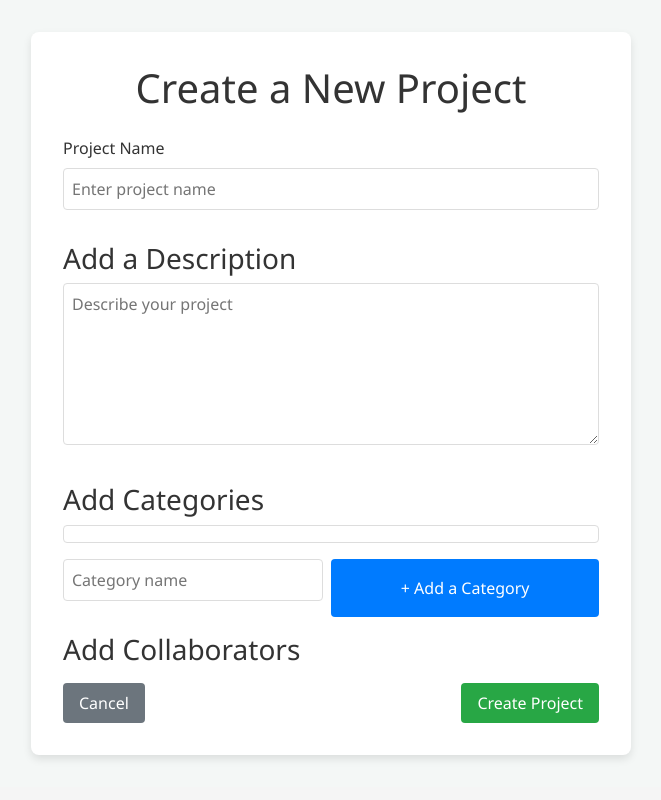
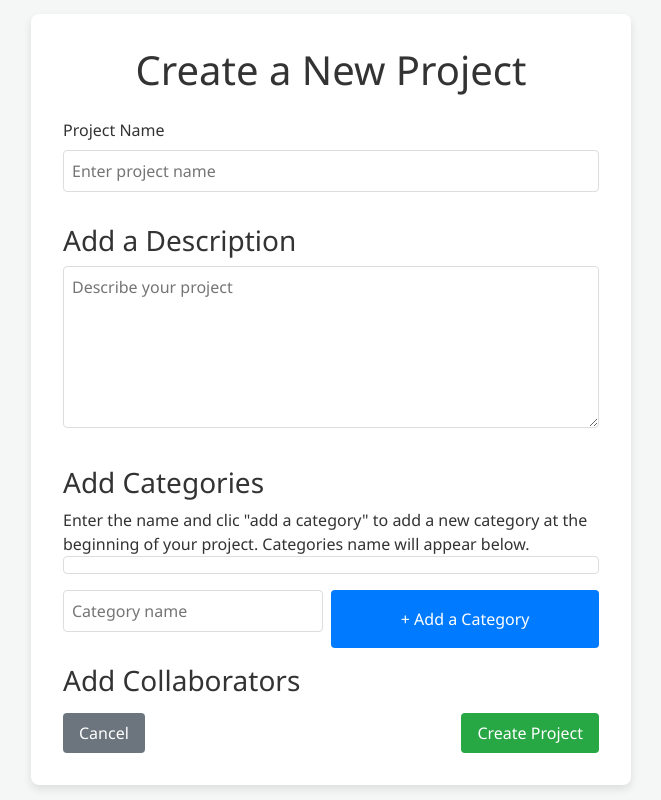
Before and after one commit to antoinech2/Trell-IMT, a Flask app: template templates/project_creator.html.jinja2 in a window 1280 px wide. Shown: the part 38-838 px from the top of the page, without its empty margins (309-970 px from the left). Before the commit the page ends 797 px from the top, so only its background shows below. Run offline with Flask 3, Linux system fonts and the light colour scheme; the template is opened without the code that fills it, so the values that code supplies are empty.

Commit message:
add explanation text in the project creation page

```diff
--- a/templates/project_creator.html.jinja2
+++ b/templates/project_creator.html.jinja2
@@ -27,6 +27,7 @@
         </div>
         <div class="form-section">
             <h3>Add Categories</h3>
+            <h7>Enter the name and clic "add a category" to add a new category at the beginning of your project. Categories name will appear below.</h7>
             <div class="categories" id="categories">
                 {% for category in template_list_category %}
                     <div class="category">{{ category }} <span class="remove-category">X</span></div>
```
